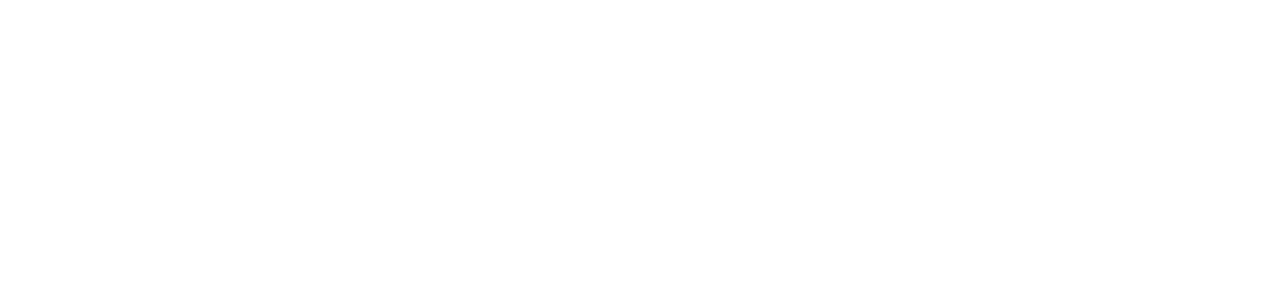
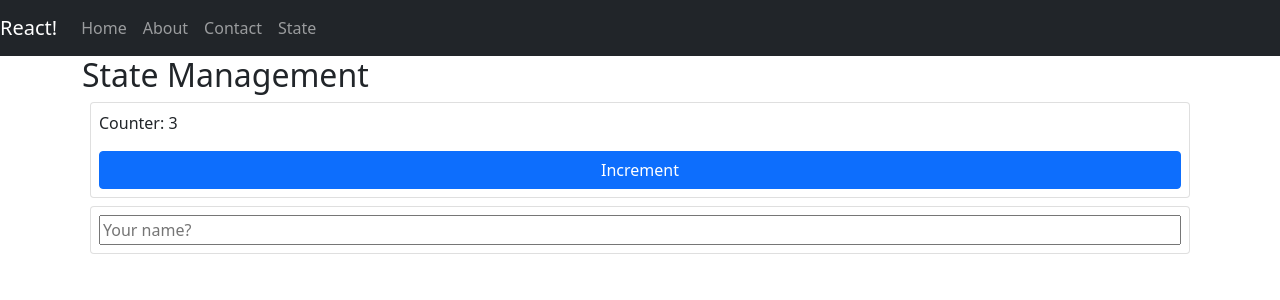
Before and after one commit to RonAlmog/react-validation, a React (Create React App) app: page /state in a window 1280 px wide. Before the commit this address had no page. Shown: the top 300 px of the page. Built offline with nearby package versions, Linux system fonts and the light colour scheme.

Commit message:
useState

```diff
--- a/src/App.js
+++ b/src/App.js
@@ -5,14 +5,20 @@ import "bootstrap/dist/css/bootstrap.min.css";
 import Formx from "./components/Form";
 import { Container } from "react-bootstrap";
 import About from "./pages/about";
+import Navigation from "./components/navbar";
+import Contact from "./pages/contact";
+import State from "./pages/state";
 
 function App() {
   return (
     <div className="App">
+      <Navigation />
       <Container>
         <Routes>
           <Route path="/" element={<Formx />} />
           <Route path="/about" element={<About />} />
+          <Route path="/contact" element={<Contact />} />
+          <Route path="/state" element={<State />} />
         </Routes>
       </Container>
     </div>
--- /dev/null
+++ b/src/components/navbar.js
@@ -0,0 +1,28 @@
+import Nav from "react-bootstrap/Nav";
+import Navbar from "react-bootstrap/Navbar";
+const Navigation = () => {
+  return (
+    <Navbar collapseOnSelect expand="lg" bg="dark" variant="dark">
+      <Navbar.Brand>React!</Navbar.Brand>
+      <Navbar.Toggle aria-controls="responsive-navbar-nav" />
+      <Navbar.Collapse id="responsive-navbar-nav">
+        <Nav>
+          <Nav.Item>
+            <Nav.Link href="/">Home</Nav.Link>
+          </Nav.Item>
+          <Nav.Item>
+            <Nav.Link href="/about">About</Nav.Link>
+          </Nav.Item>
+          <Nav.Item>
+            <Nav.Link href="/contact">Contact</Nav.Link>
+          </Nav.Item>
+          <Nav.Item>
+            <Nav.Link href="/state">State</Nav.Link>
+          </Nav.Item>
+        </Nav>
+      </Navbar.Collapse>
+    </Navbar>
+  );
+};
+
+export default Navigation;
--- a/src/pages/about.js
+++ b/src/pages/about.js
@@ -1,5 +1,9 @@
 const About = () => {
-  return <div>about page</div>;
+  return (
+    <div>
+      <h2>about page</h2>
+    </div>
+  );
 };
 
 export default About;
--- /dev/null
+++ b/src/pages/contact.js
@@ -0,0 +1,9 @@
+const Contact = () => {
+  return (
+    <div>
+      <h2>Contact Us...</h2>
+    </div>
+  );
+};
+
+export default Contact;
--- a/src/pages/state.js
+++ b/src/pages/state.js
@@ -1,5 +1,30 @@
+import React, { useState } from "react";
+import Button from "react-bootstrap/Button";
+import Card from "react-bootstrap/Card";
+
 const State = () => {
-  return <div>state page</div>;
+  const [counter, setCounter] = useState(3);
+  const [userName, setUserName] = useState("");
+  const increment = () => {
+    setCounter(counter + 1);
+  };
+  const updateName = (event) => {
+    const newValue = event.target.value;
+    setUserName(newValue);
+  };
+  return (
+    <div>
+      <h2>State Management</h2>
+      <Card className="m-2 p-2">
+        <p>Counter: {counter}</p>
+        <Button onClick={increment}>Increment</Button>
+      </Card>
+      <Card className="m-2 p-2">
+        <input type="text" placeholder="Your name?" onChange={updateName} />
+        {userName}
+      </Card>
+    </div>
+  );
 };
 
 export default State;
```
